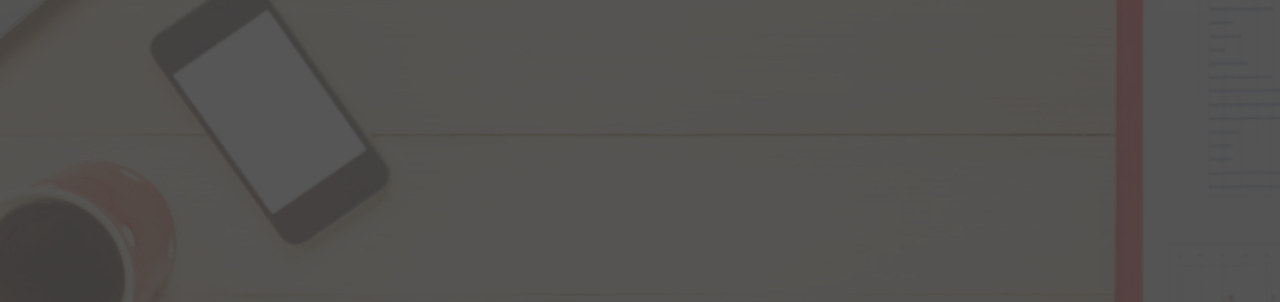
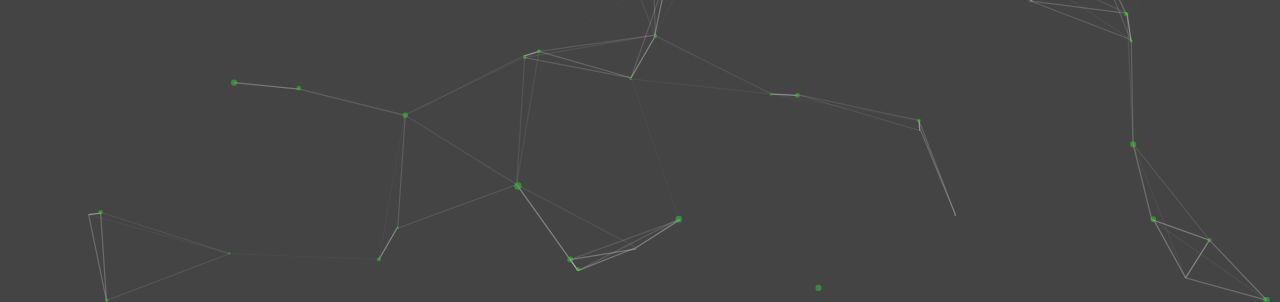
Before and after one commit to EddyYeung1/Portfolio-Website, a website: page dist/index.html in a window 1280 px wide. Shown: the part 498-800 px from the top of the page. Drawn offline with nearby package versions, Linux system fonts and the light colour scheme.

Commit message:
added particles to the background and updated info

```diff
--- a/package.json
+++ b/package.json
@@ -17,6 +17,8 @@
   },
   "homepage": "https://github.com/EddyYeung1/Portfolio-Website#readme",
   "dependencies": {
-    "node-sass": "^4.9.3"
+    "node-sass": "^4.9.3",
+    "particle.js": "^1.0.7",
+    "particles.js": "^2.0.0"
   }
 }
--- a/scss/main.scss
+++ b/scss/main.scss
@@ -13,6 +13,17 @@ body {
   margin: 0;
   font-family: "Segoe UI", Tahoma, Geneva, Verdana, sans-serif;
   line-height: 1.5;
+}
+canvas {
+  display: block;
+  vertical-align: bottom;
+}
+
+#particles-js {
+  position: absolute;
+  width: 100%;
+  height: 100%;
+  z-index: -1;
 }
 
 h1,
```
Also changed, not shown: dist/css/main.css, dist/img/projects/jp_morgan.jpg (added), dist/img/projects/smartMirror.jpg (added), dist/index.html, dist/particles.json (added), dist/work.html, 4 other files.
